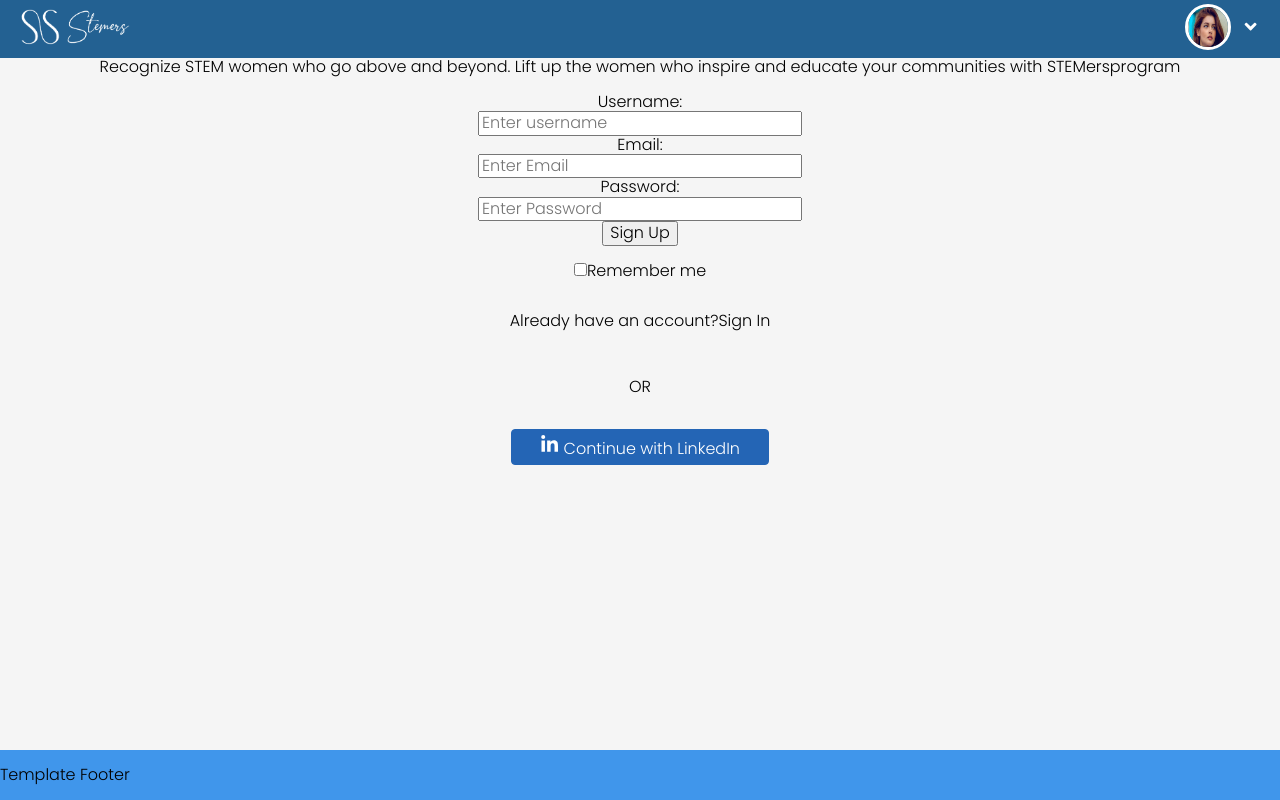
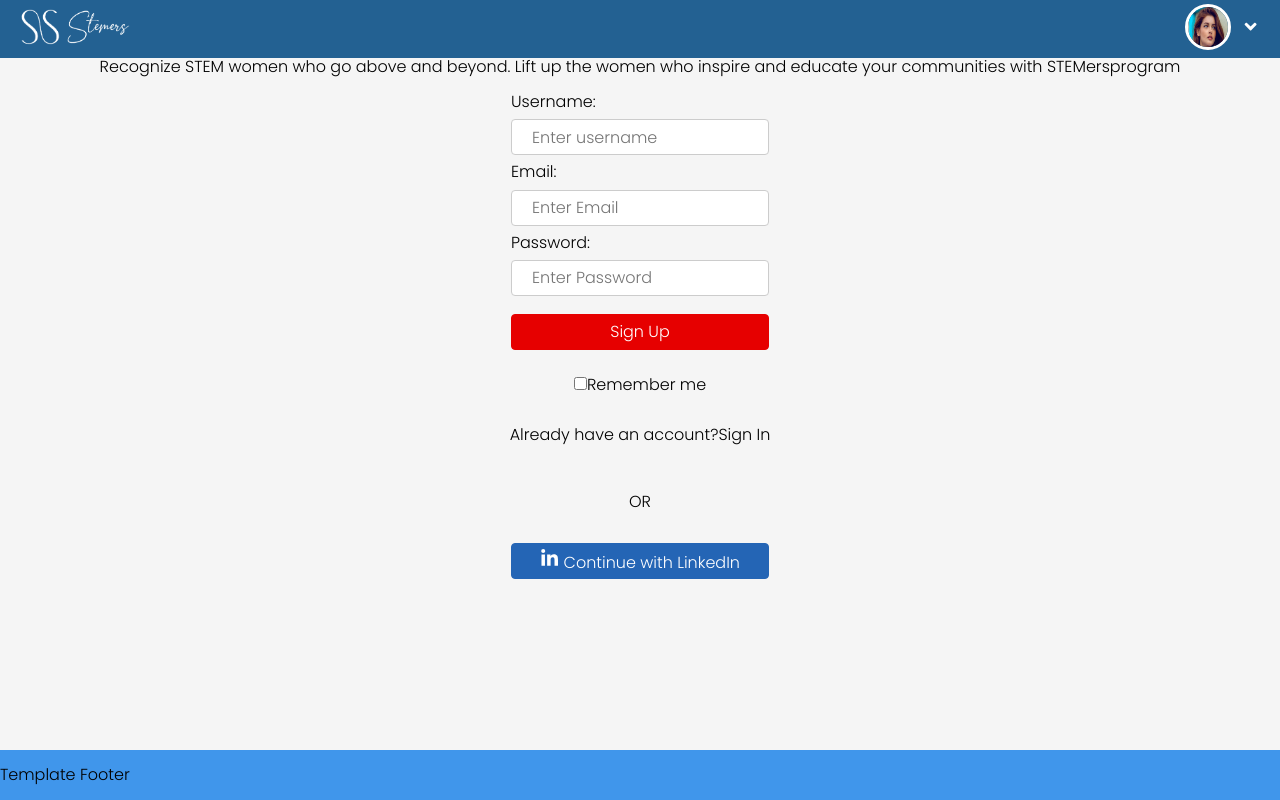
Before and after one commit to STEMers/stemers-frontend-netlify, a React (Create React App) app: page /register in a window 1280 px wide. Built offline with nearby package versions, Linux system fonts and the light colour scheme; a web font is replaced by a local one.

Commit message:
change className syntax

```diff
--- a/src/components/register-form/RegisterForm.js
+++ b/src/components/register-form/RegisterForm.js
@@ -2,7 +2,7 @@ import { Field, Form, Formik } from "formik";
 import * as Yup from "yup";
 
 import FlexBox from "../flex-box/FlexBox";
-import "./RegisterForm.module.css";
+import styles from "../login-form/LoginForm.module.css";
 
 const RegisterFormSchema = Yup.object().shape({
   username: Yup.string().required("Username is required!"),
@@ -25,11 +25,11 @@ const RegisterForm = ({ onSubmit }) => {
       {({ errors, touched, values, handleChange }) => (
         <Form>
           <FlexBox alignItems="center" flexDirection="column">
-            <label className="sign-up--label" htmlFor="username">
+            <label className={styles.label} htmlFor="username">
               Username:
             </label>
             <Field
-              className="username user-input"
+              className={styles.input}
               id="username"
               name="username"
               placeholder="Enter username"
@@ -38,14 +38,14 @@ const RegisterForm = ({ onSubmit }) => {
               //   required
             />
             {errors.username && touched.username && (
-              <p className="validation-error error">{errors.username}</p>
+              <p className={styles.error}>{errors.username}</p>
             )}
 
-            <label htmlFor="email" className="sign-up--label">
+            <label htmlFor="email" className={styles.label}>
               Email:
             </label>
             <Field
-              className="sign-up--email user-input"
+              className={styles.input}
               id="email"
               name="email"
               placeholder="Enter Email"
@@ -55,14 +55,14 @@ const RegisterForm = ({ onSubmit }) => {
               //   type="email"
             />
             {errors.email && touched.email && (
-              <p className="validation-error error">{errors.email}</p>
+              <p className={styles.error}>{errors.email}</p>
             )}
 
-            <label htmlFor="password" className="sign-up--label">
+            <label htmlFor="password" className={styles.label}>
               Password:
             </label>
             <Field
-              className="sign-up--password user-input"
+              className={styles.input}
               id="password"
               name="password"
               placeholder="Enter Password"
@@ -72,10 +72,10 @@ const RegisterForm = ({ onSubmit }) => {
               //   type="password"
             />
             {errors.password && touched.password && (
-              <p className="validation-error error">{errors.password}</p>
+              <p className={styles.error}>{errors.password}</p>
             )}
 
-            <button className="sign-up--button btn" type="submit">
+            <button className={styles.btn} type="submit">
               Sign Up
             </button>
           </FlexBox>
```
